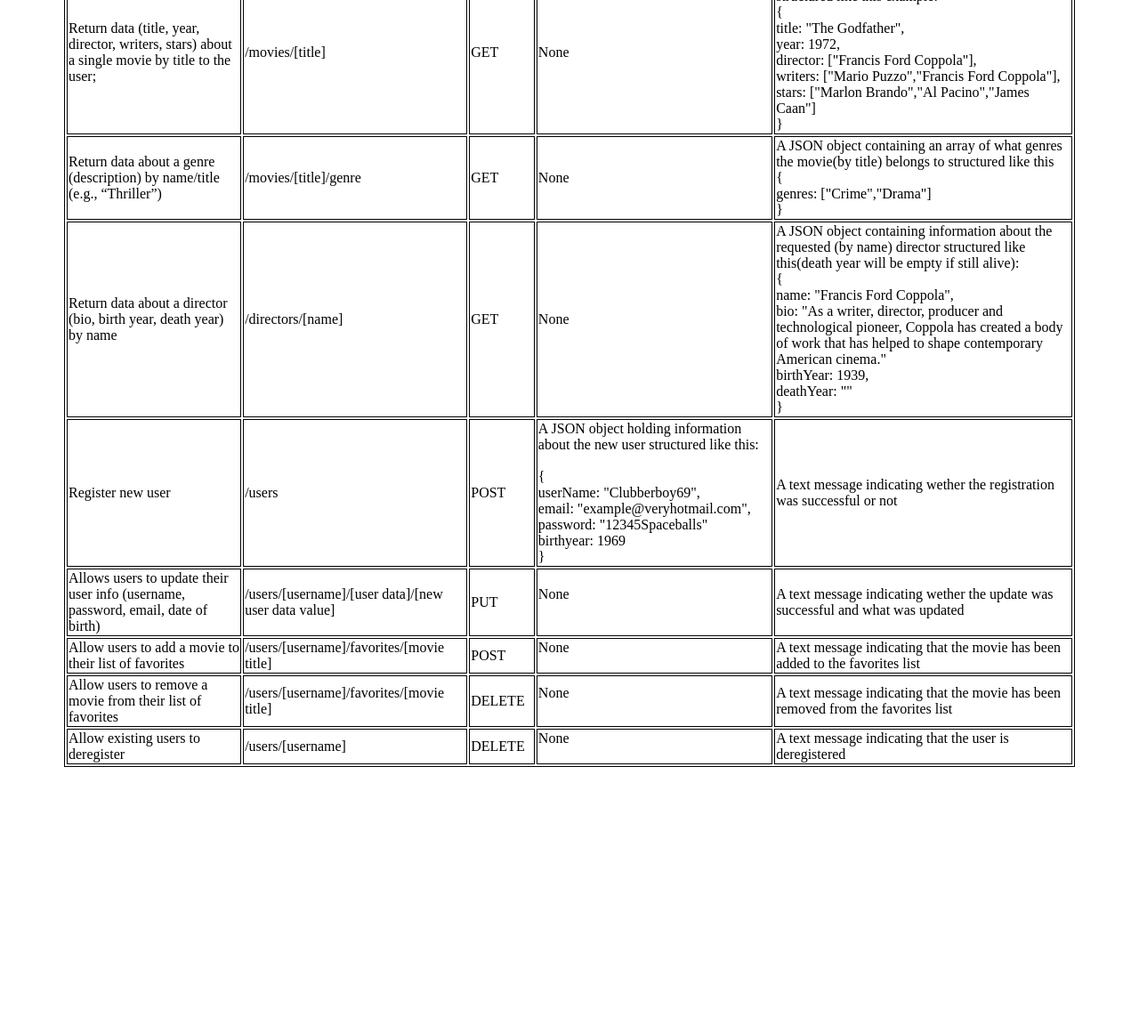
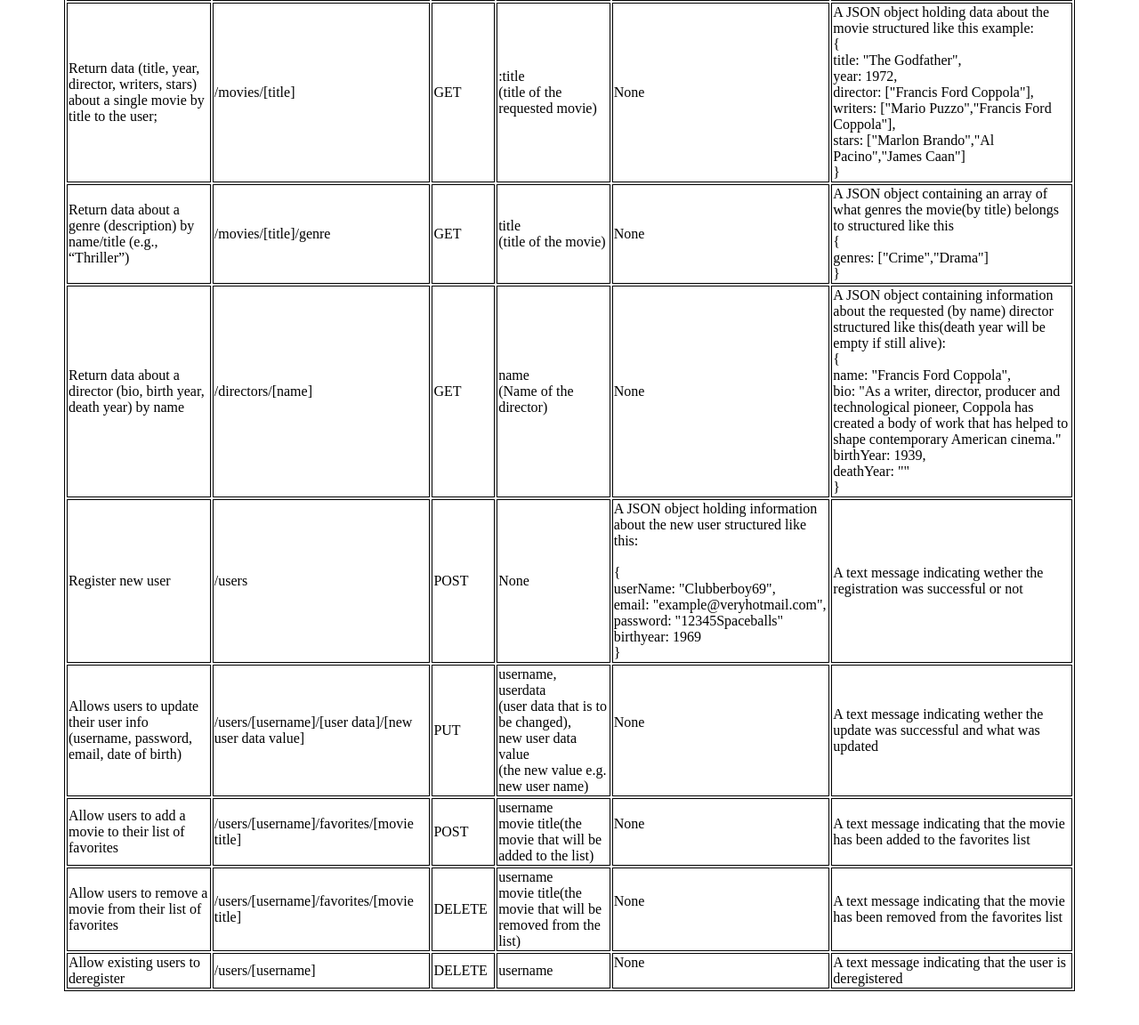
Before and after one commit to PsychoBoyJAck83/movie-api, a website: page public/documentation.html in a window 1280 px wide. Shown: the part 508-1660 px from the top of the page at 89% size. Before the commit the page ends 1414 px from the top, so only its background shows below. Drawn offline with Linux system fonts and the light colour scheme.

Commit message:
Added query parameters to endpoint table

```diff
--- a/public/documentation.html
+++ b/public/documentation.html
@@ -36,6 +36,7 @@
 						 <th>Business Logic</th>
 						 <th>URL</th>
 						 <th>HTTP Method</th>
+						 <th>Querry parameters</th>
 						 <th>Request body data format</th>
 						 <th>Response body data format</th>
 						</b></tr>
@@ -45,6 +46,7 @@
 						 <td>Return a list of all movies</td>
 						 <td>/movies</td>
 						 <td>GET</td>
+						 <td>None</td>
 						 <td>None</td>
 						 <td>An array of JSON objects holding data about the movies structured like this example:<br>
 							&lcub;<br>
@@ -59,6 +61,7 @@
 						<td>Return data (title, year, director, writers, stars) about a single movie by title to the user;</td>
 						<td>/movies/[title]</td>
 						<td>GET</td>
+						<td>:title<br> (title of the requested movie) </td>
 						<td>None</td>
 						<td>A JSON object holding data about the movie structured like this example:<br>
 						  &lcub;<br>
@@ -73,6 +76,7 @@
 						<td>Return data about a genre (description) by name/title (e.g., “Thriller”)</td>
 						<td>/movies/[title]/genre</td>
 						<td>GET</td>
+						<td>title<br> (title of the movie) </td>
 						<td>None</td>
 						<td>A JSON object containing an array of what genres the movie(by title) belongs to structured like this<br>
 						  &lcub;<br>
@@ -83,6 +87,7 @@
 						<td>Return data about a director (bio, birth year, death year) by name</td>
 						<td>/directors/[name]</td>
 						<td>GET</td>
+						<td>name<br>(Name of the director)</td>
 						<td>None</td>
 						<td>A JSON object containing information about the requested (by name) director structured like this(death year will be empty if still alive):<br>
 						  &lcub;<br>
@@ -96,6 +101,7 @@
 						<td>Register new user</td>
 						<td>/users</td>
 						<td>POST</td>
+						<td>None</td>
 						<td>A JSON object holding information about the new user structured like this:<br><br>
 							&lcub;<br>
 							userName:	"Clubberboy69",<br>
@@ -109,6 +115,7 @@
 						<td>Allows users to update their user info (username, password, email, date of birth)</td>
 						<td>/users/[username]/[user data]/[new user data value]</td>
 						<td>PUT</td>
+						<td>username,<br>userdata<br>(user data that is to be changed),<br>new user data value<br>(the new value e.g. new user name) </td>
 						<td>None<br><br></td>
 						<td>A text message indicating wether the update was successful and what was updated <br></td>
 					 </tr>
@@ -116,6 +123,7 @@
 						<td>Allow users to add a movie to their list of favorites</td>
 						<td>/users/[username]/favorites/[movie title]</td>
 						<td>POST</td>
+						<td>username<br>movie title(the movie that will be added to the list)</td>
 						<td>None<br><br></td>
 						<td>A text message indicating that the movie has been added to the favorites list<br></td>
 					 </tr>
@@ -123,6 +131,7 @@
 						<td>Allow users to remove a movie from their list of favorites</td>
 						<td>/users/[username]/favorites/[movie title]</td>
 						<td>DELETE</td>
+						<td>username<br>movie title(the movie that will be removed from the list)</td>
 						<td>None<br><br></td>
 						<td>A text message indicating that the movie has been removed from the favorites list<br></td>
 					 </tr>
@@ -130,6 +139,7 @@
 						<td>Allow existing users to deregister</td>
 						<td>/users/[username]</td>
 						<td>DELETE</td>
+						<td>username</td>
 						<td>None<br><br></td>
 						<td>A text message indicating that the user is deregistered<br></td>
 					 </tr>
```
